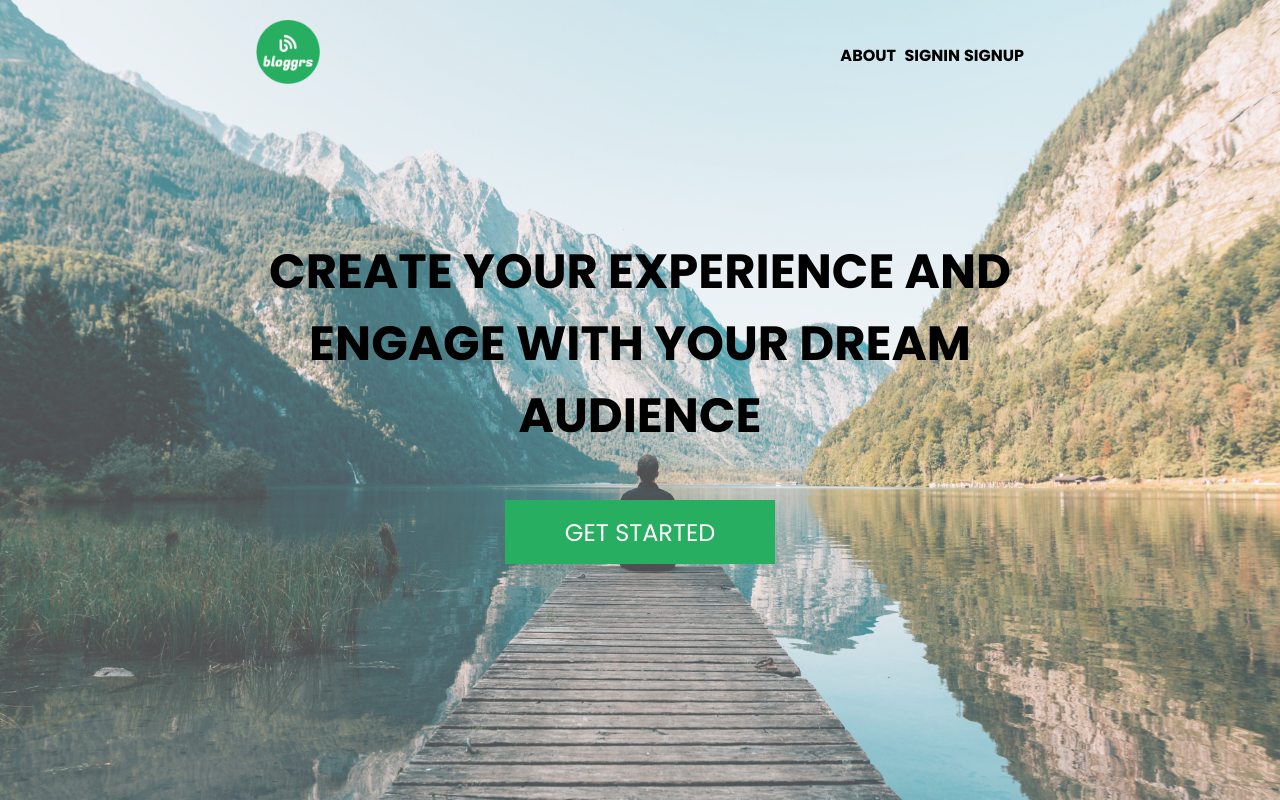
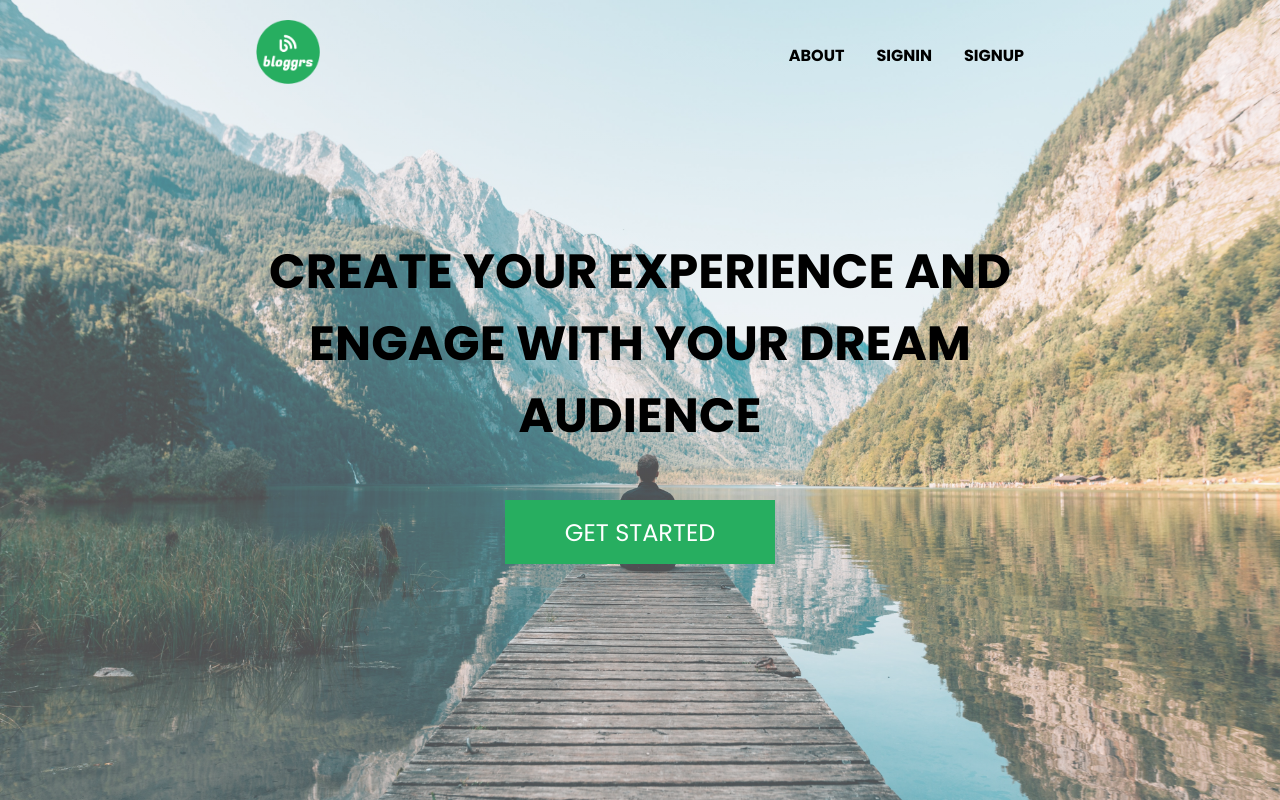
Before and after one commit to proforty7/bloggr-frontend, a React (Create React App) app: page / in a window 1280 px wide. Built offline with nearby package versions, Linux system fonts and the light colour scheme.

Commit message:
improve styling
Signed-off-by: proforty7 <proforty7@gmail.com>

```diff
--- a/src/components/index.js
+++ b/src/components/index.js
@@ -6,6 +6,7 @@ export const Column = styled.div`
 `;
 
 export const Button = styled.button`
+  position: relative;
   background-color: #27ae60;
   color: #fff;
   border: 0;
@@ -14,4 +15,21 @@ export const Button = styled.button`
   font-family: "Poppins";
   padding: 0.6em 2.5em;
   cursor: pointer;
+
+  &::before {
+    content: "";
+    position: absolute;
+    width: 0;
+    height: 3px;
+    bottom: 0;
+    left: 0;
+    background-color: #fff;
+    visibility: hidden;
+    transition: all 0.3s ease-in-out;
+  }
+
+  &:hover::before {
+    visibility: visible;
+    width: 100%;
+  }
 `;
--- a/src/screens/HomeScreen.jsx
+++ b/src/screens/HomeScreen.jsx
@@ -52,7 +52,8 @@ const StyledNavbar = styled.nav`
   top: 0;
   width: 60%;
   display: grid;
-  grid-template-columns: 1fr 8fr 1fr 1fr 1fr;
+  grid-template-columns: 1fr 8fr auto auto auto;
+  grid-gap: 2em;
   align-items: center;
   text-align: right;
 
@@ -94,6 +95,24 @@ const StyledContent = styled.div`
 `;
 
 const StyledLink = styled(Link)`
+  position: relative;
   text-decoration: none;
   color: #000;
+
+  &::before {
+    content: "";
+    position: absolute;
+    width: 0;
+    height: 3px;
+    bottom: 0;
+    left: 0;
+    background-color: #27ae60;
+    visibility: hidden;
+    transition: all 0.3s ease-in-out;
+  }
+
+  &:hover::before {
+    visibility: visible;
+    width: 100%;
+  }
 `;
```
